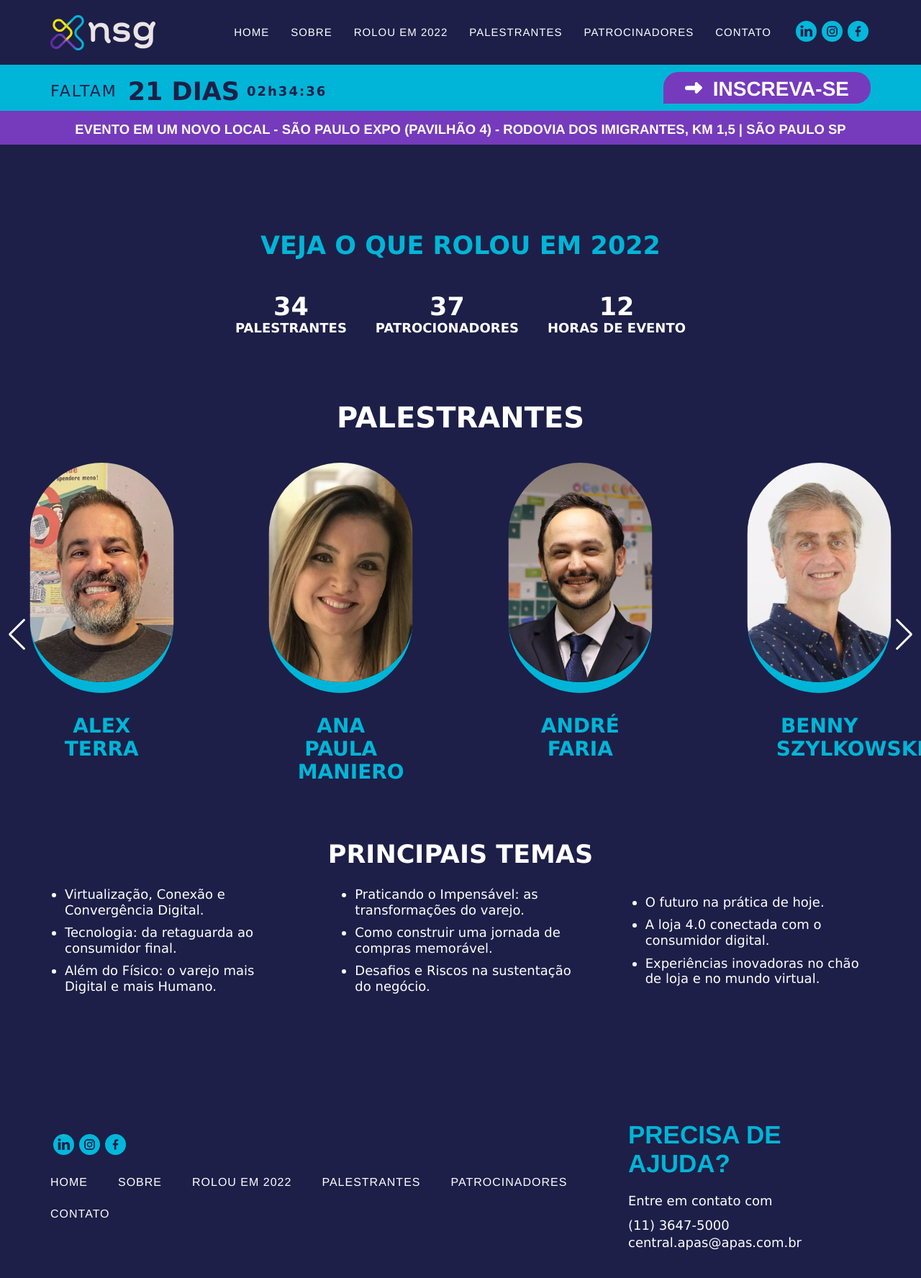
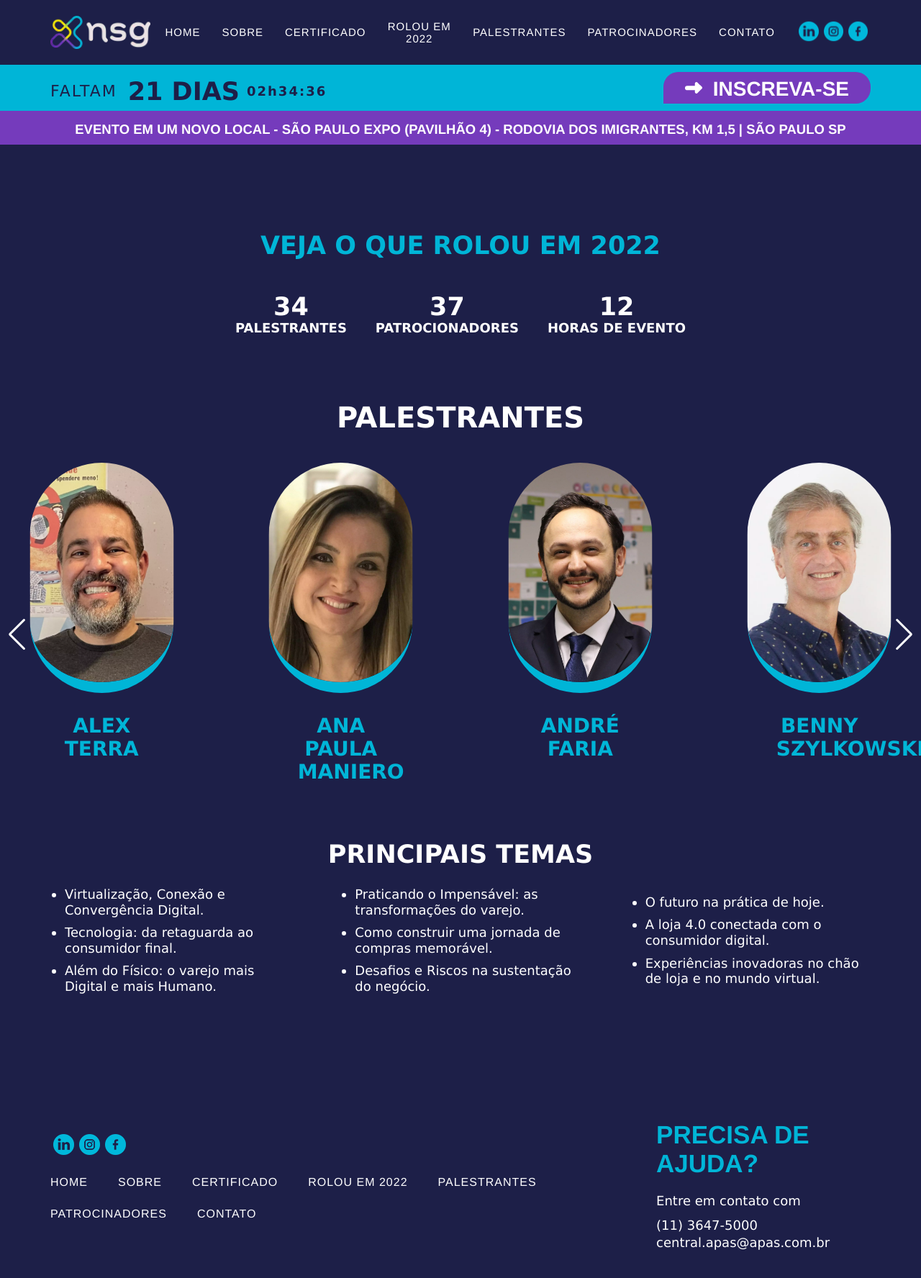
Before and after one commit to disabela-maria20/next-apas-app, a Next.js app: page /2022 in a window 1280 px wide. Shown: the top 1776 px of the page at 72% size. Built offline with nearby package versions, Linux system fonts and the light colour scheme; a web font is replaced by a local one.

Commit message:
feat: :sparkles: update link menu

```diff
--- a/src/components/atoms/Nav/index.tsx
+++ b/src/components/atoms/Nav/index.tsx
@@ -67,11 +67,11 @@ const Nav: React.FC<NavProps> = ({ open, setOpen }) => {
           <li>
             <AnchorLink href="#about">Sobre</AnchorLink>
           </li>
-          {/* <li>
-            <a href="https://eventonsg.com.br/credenciamento/">
-              Credenciamento
+          <li>
+            <a href="https://eventonsg.com.br/certificado/">
+              certificado
             </a>
-          </li> */}
+          </li>
           <li>
             <Link href="/2022">Rolou em 2022</Link>
           </li>
--- a/src/components/organisms/Footer/index.tsx
+++ b/src/components/organisms/Footer/index.tsx
@@ -86,11 +86,11 @@ const index = () => {
                 <li>
                   <AnchorLink href="#about">Sobre</AnchorLink>
                 </li>
-                {/* <li>
-                  <a href="https://eventonsg.com.br/credenciamento/">
-                    Credenciamento
+                <li>
+                  <a href="https://eventonsg.com.br/certificado/">
+                  certificado
                   </a>
-                </li> */}
+                </li>
                 <li>
                   <Link href="/2022">Rolou em 2022</Link>
                 </li>
```
